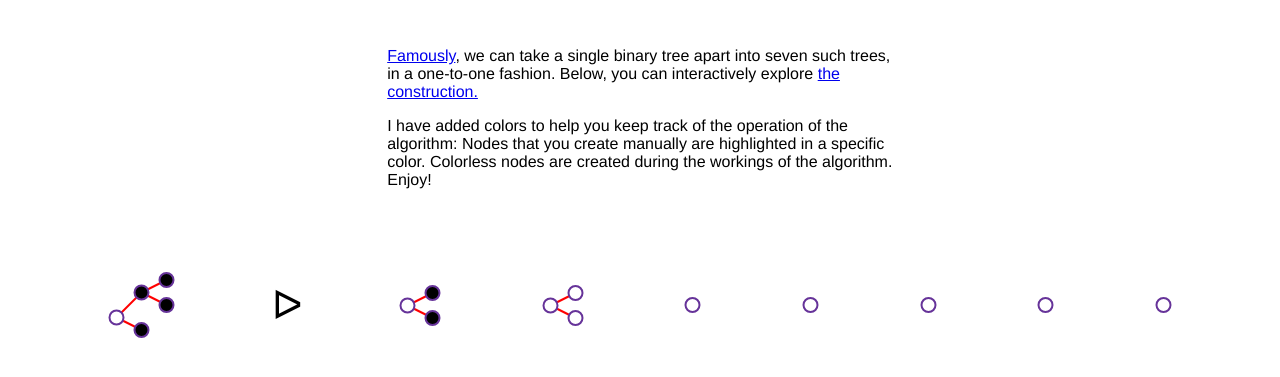
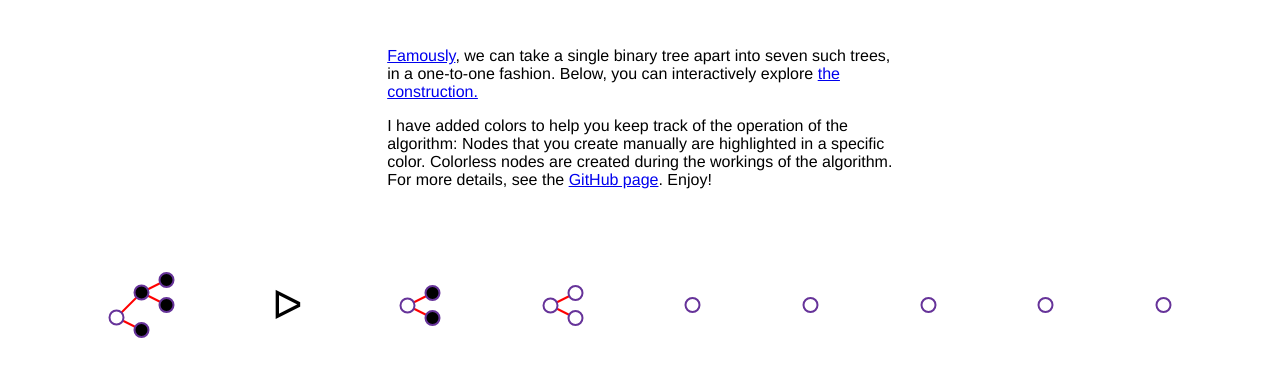
Before and after one commit to damast93/seventrees, a plain HTML site: page index.html in a window 1280 px wide. Shown: the part 61-438 px from the top of the page. Drawn offline with Linux system fonts and the light colour scheme.

Commit message:
cyclic reference

```diff
--- a/index.html
+++ b/index.html
@@ -20,7 +20,7 @@
             Below, you can interactively explore <a href="http://blog.sigfpe.com/2007/09/arboreal-isomorphisms-from-nuclear.html">the construction.</a></p>
         <p>
             I have added colors to help you keep track of the operation of the algorithm: Nodes that you create
-            manually are highlighted in a specific color. Colorless nodes are created during the workings of the algorithm. Enjoy!
+            manually are highlighted in a specific color. Colorless nodes are created during the workings of the algorithm. For more details, see the <a href="https://github.com/damast93/seventrees">GitHub page</a>. Enjoy!
         </p>
     </div>
 
```
